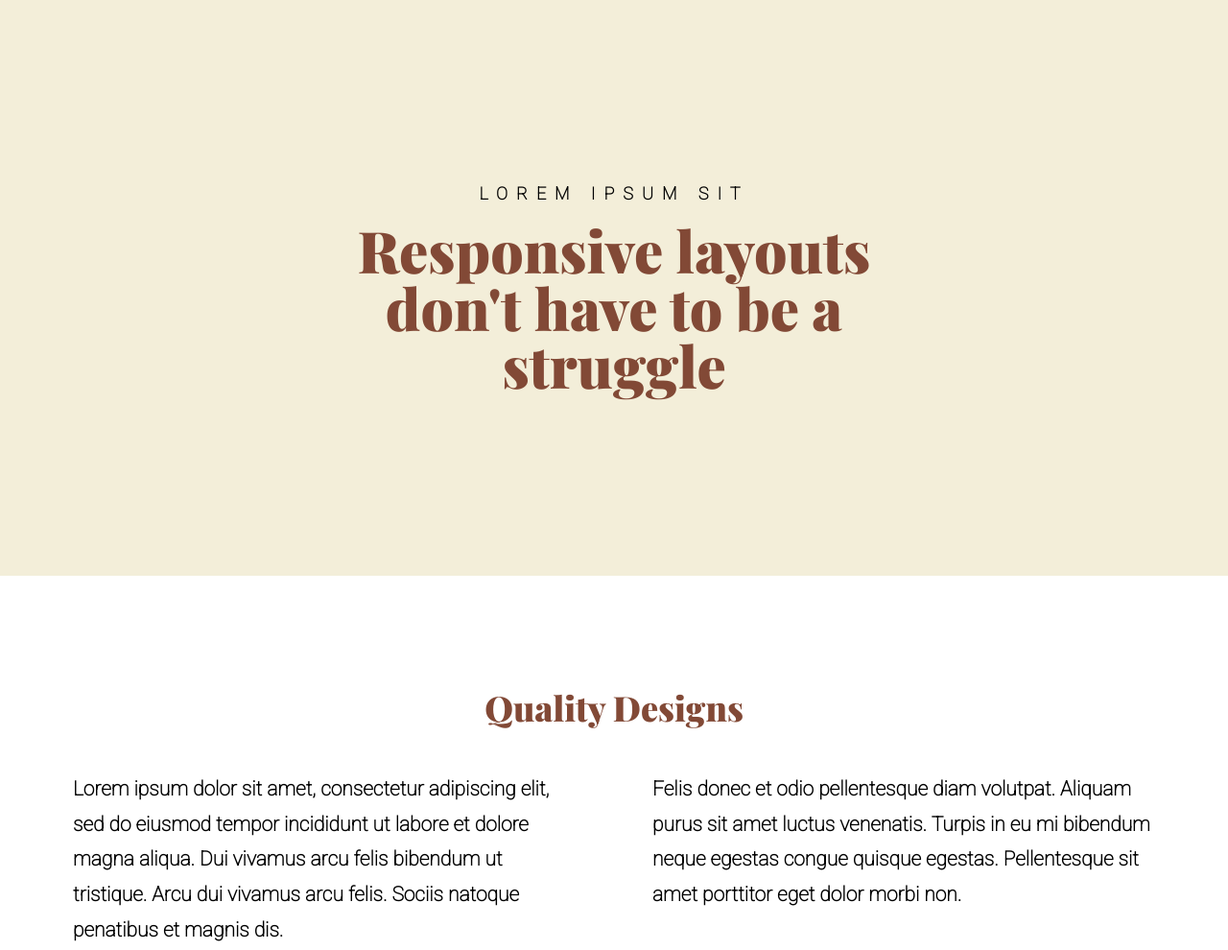
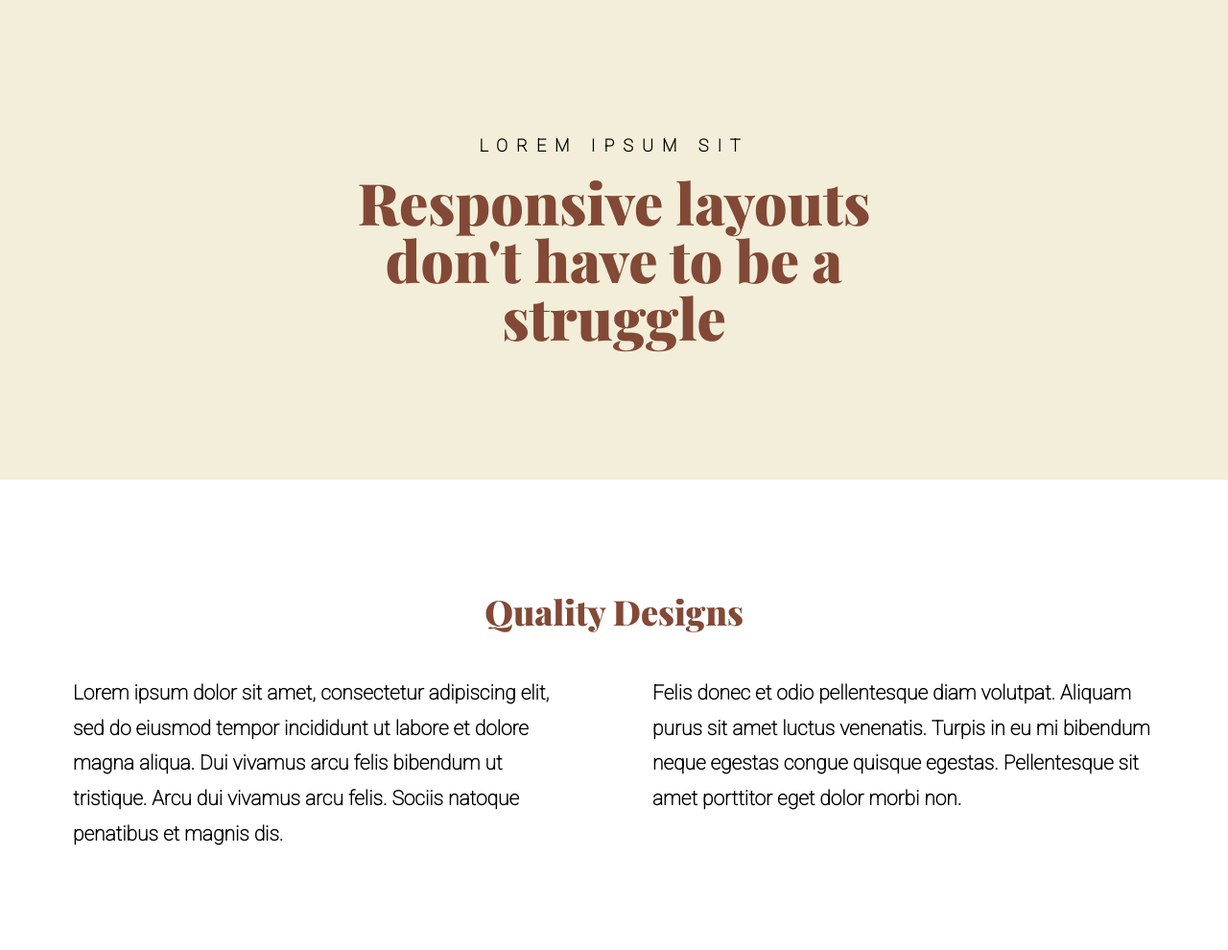
Before and after one commit to Yasmeen4599/Practice, a plain HTML site: page index.html in a window 1280 px wide. Shown: the top 990 px of the page at 96% size. Drawn offline with nearby package versions, Linux system fonts and the light colour scheme.

Commit message:
Update index.html

```diff
--- a/index.html
+++ b/index.html
@@ -13,7 +13,7 @@
   </head>
   <body>
     <div class="intro">
-      <div class="container_intro cols">
+      <div class="container_intro container_main cols">
         <h3 class="headertext1">LOREM IPSUM SIT</h3>
         <h1 class="headertext2">
           Responsive layouts don't have to be a struggle
```
